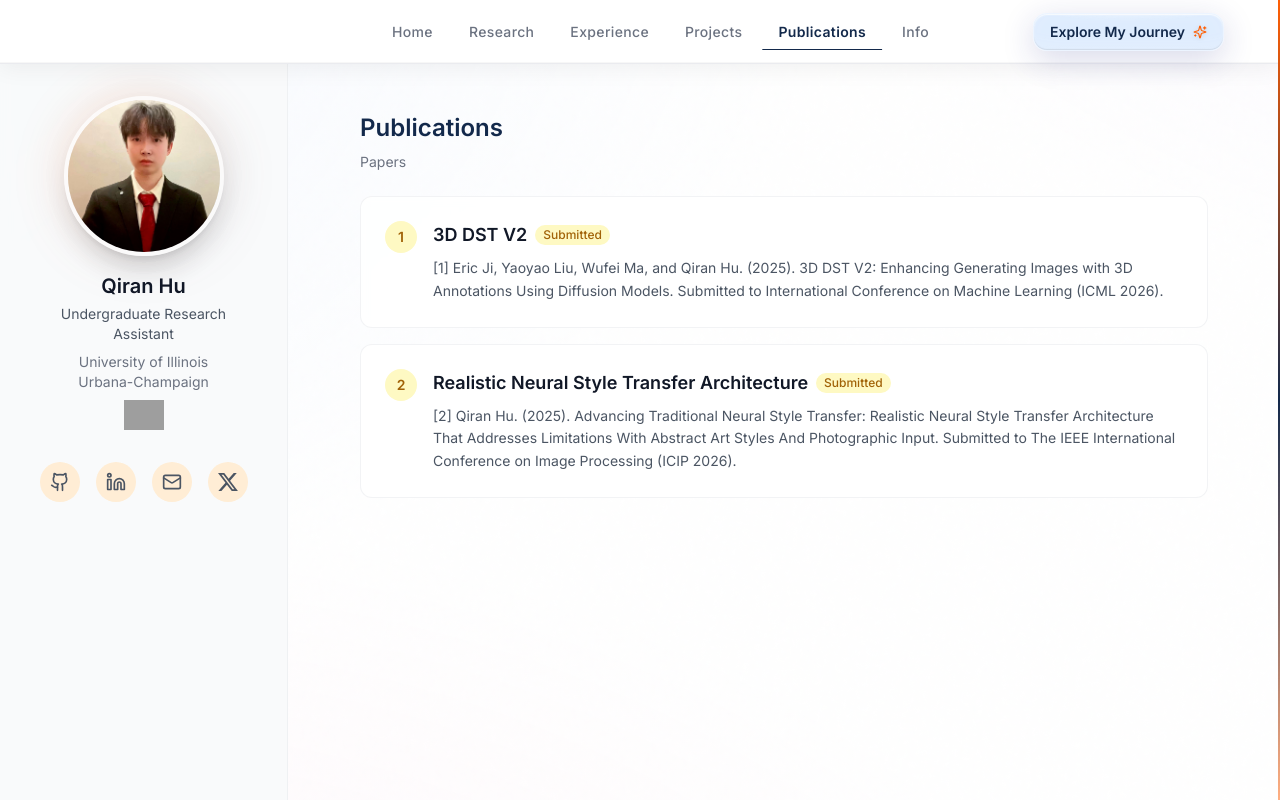
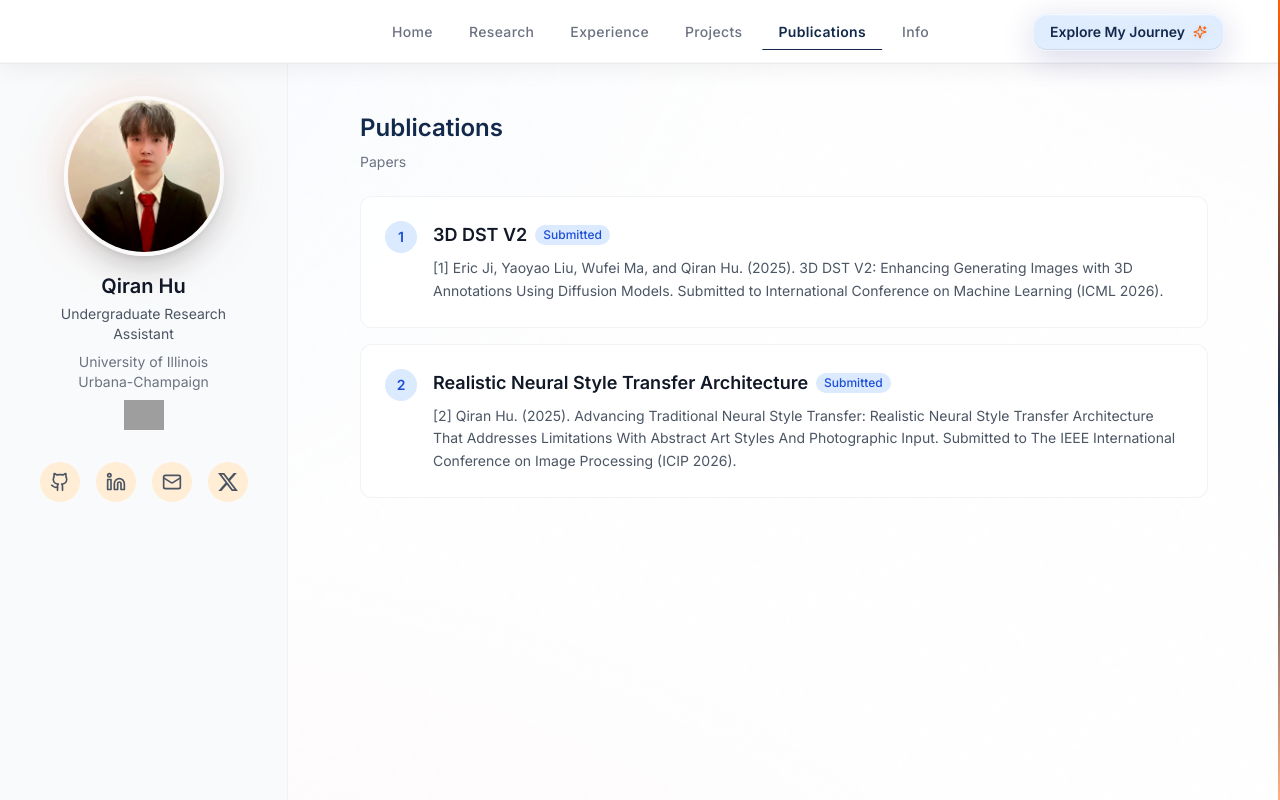
Before and after one commit to Edward-H26/Edward-H26.github.io, a React (Vite) app: page /publications in a window 1280 px wide. Built offline with nearby package versions, Linux system fonts and the light colour scheme; grey boxes are pictures that could not be loaded.

Commit message:
Update submitted publication badge to blue
Switch the badge from yellow to blue in both PublicationCard layouts.

```diff
--- a/src/components/ui/PublicationCard.tsx
+++ b/src/components/ui/PublicationCard.tsx
@@ -14,7 +14,7 @@ export function PublicationCard({ publication, index }: PublicationCardProps) {
         <div
           className={`flex-shrink-0 w-8 h-8 rounded-full flex items-center justify-center text-sm font-semibold ${
             isSubmitted
-              ? "bg-yellow-100 text-yellow-700"
+              ? "bg-blue-100 text-blue-700"
               : "bg-green-100 text-green-700"
           }`}
         >
@@ -29,7 +29,7 @@ export function PublicationCard({ publication, index }: PublicationCardProps) {
             <span
               className={`text-xs px-2 py-0.5 rounded-full font-medium ${
                 isSubmitted
-                  ? "bg-yellow-100 text-yellow-700"
+                  ? "bg-blue-100 text-blue-700"
                   : "bg-green-100 text-green-700"
               }`}
             >
```
